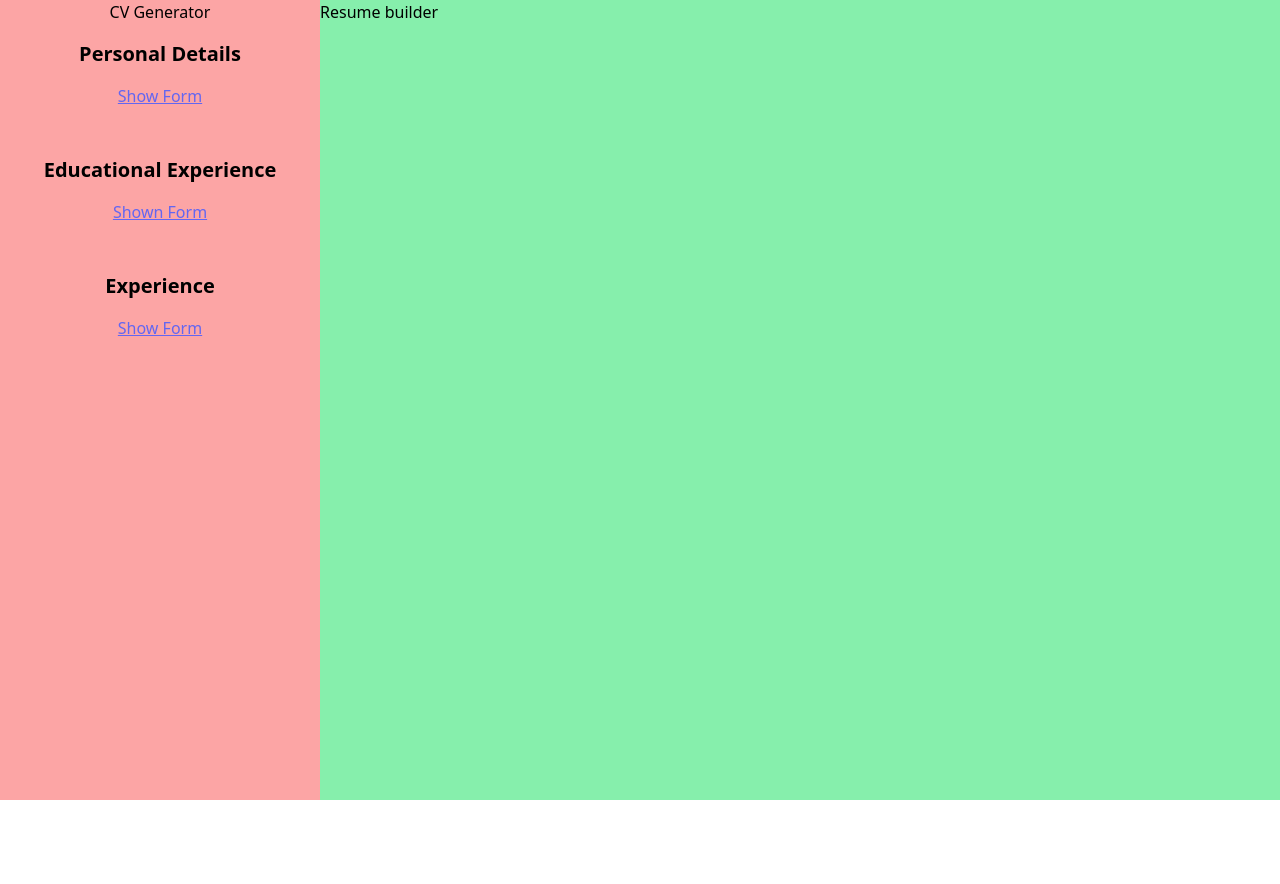
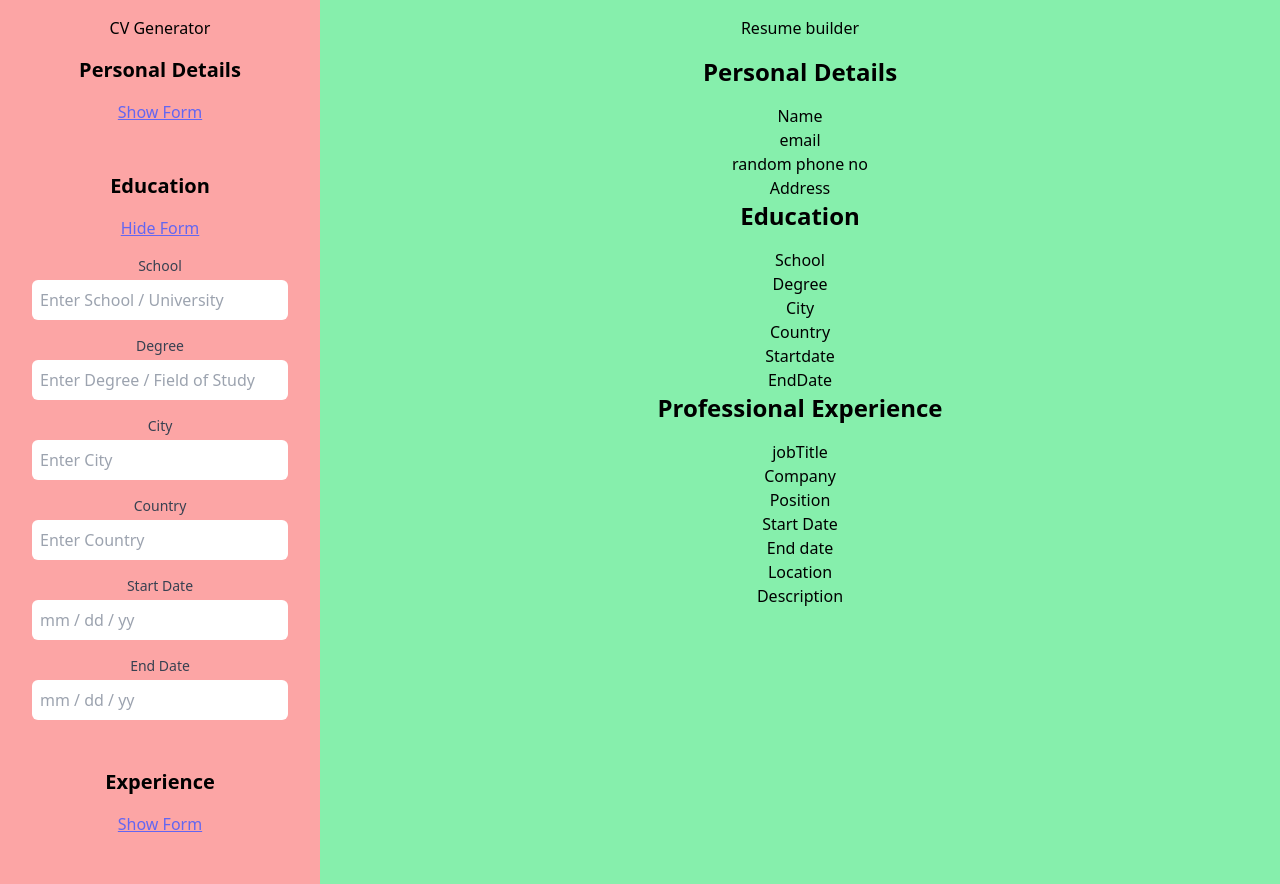
Before and after one commit to abelaleb/CV-Builder, a React (Vite) app: page / in a window 1280 px wide. Before the commit the page ends 800 px from the top, so only its background shows below. Built offline with nearby package versions, Linux system fonts and the light colour scheme.

Commit message:
add a basic layout for the main contentArea

```diff
--- a/src/components/ContentArea.jsx
+++ b/src/components/ContentArea.jsx
@@ -1,9 +1,42 @@
 export default function ContentArea() {
   return (
     <>
-      <div className="bg-green-300 col-span-3 ">
-        <div>Resume builder</div>
-      </div>
+      <main className="bg-green-300 col-span-3 p-4 text-center ">
+        <div className="">Resume builder</div>
+
+        <div>
+          <div className="text-2xl font-bold m-4">Personal Details</div>
+          <div>Name</div>
+          <div>
+            <div>email</div>
+            <div>random phone no</div>
+            <div>Address</div>
+          </div>
+        </div>
+
+        <div>
+          <div className="text-2xl font-bold mb-4">Education</div>
+          <div>
+            <div>School</div>
+            <div>Degree</div>
+            <div>City</div>
+            <div>Country</div>
+            <div>Startdate</div>
+            <div>EndDate</div>
+          </div>
+        </div>
+
+        <div>
+          <div className="text-2xl font-bold mb-4">Professional Experience</div>
+          <div>jobTitle</div>
+          <div>Company</div>
+          <div>Position</div>
+          <div>Start Date</div>
+          <div>End date</div>
+          <div>Location</div>
+          <div>Description</div>
+        </div>
+      </main>
     </>
   );
 }
--- a/src/components/EducationalBackground.jsx
+++ b/src/components/EducationalBackground.jsx
@@ -1,31 +1,34 @@
 import React, { useState } from "react";
-export default function EducationalBackground(props) {
-  const [school, setSchool] = useState("");
-  const [degree, setDegree] = useState("");
-  const [city, setCity] = useState("");
-  const [country, setCountry] = useState("");
-  const [startDate, setStartDate] = useState("");
-  const [endDate, setEndDate] = useState("");
-  const [form, setForm] = useState("");
-  const [isShown, setIsShown] = useState(false);
 
-  const handleChange = () => {
-    console.log("form");
+export default function EducationalBackground() {
+  const [educationalFormData, setEducationalFormData] = useState({
+    school: "",
+    degree: "",
+    city: "",
+    country: "",
+    startDate: "",
+    endDate: "",
+  });
+  const [isShown, setIsShown] = useState(true);
+
+  const handleChange = (e) => {
+    const { name, value } = e.target;
+    setEducationalFormData((prevData) => ({
+      ...prevData,
+      [name]: value,
+    }));
   };
 
   const toggleForm = () => {
-    setIsShown(!isShown);
+    setIsShown((prevShown) => !prevShown);
   };
 
   return (
     <>
       <section className="p-4">
-        <h3 className="text-xl font-semibold mb-4">Educational Experience</h3>
-        <button
-          onClick={toggleForm}
-          className="text-indigo-500 underline mb-4"
-        >
-          {isShown ? "Hide Form" : "Shown Form"}
+        <h3 className="text-xl font-semibold mb-4">Education</h3>
+        <button onClick={toggleForm} className="text-indigo-500 underline mb-4">
+          {isShown ? "Hide Form" : "Show Form"}
         </button>
         {isShown && (
           <form>
--- a/src/components/Sidebar.jsx
+++ b/src/components/Sidebar.jsx
@@ -4,8 +4,8 @@ import Experience from "./Experience";
 export default function Sidebar() {
   return (
     <>
-      <aside className="text-center bg-red-300 col-span-1">
-        <h1>CV Generator</h1>
+      <aside className="text-center p-4 bg-red-300 col-span-1">
+        <div className="">CV Generator</div>
         <PersonalDetails />
         <EducationalBackground />
         <Experience />
```
